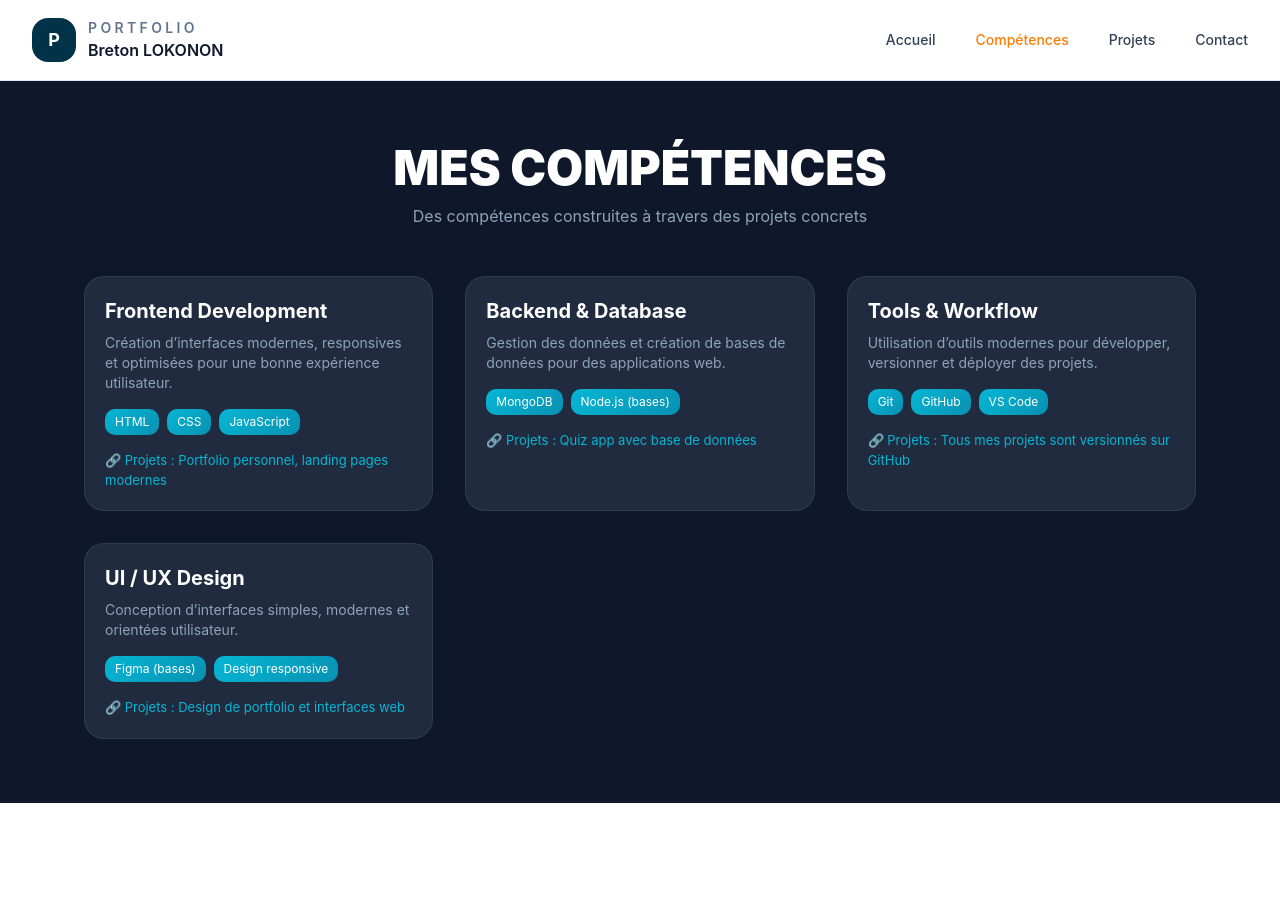
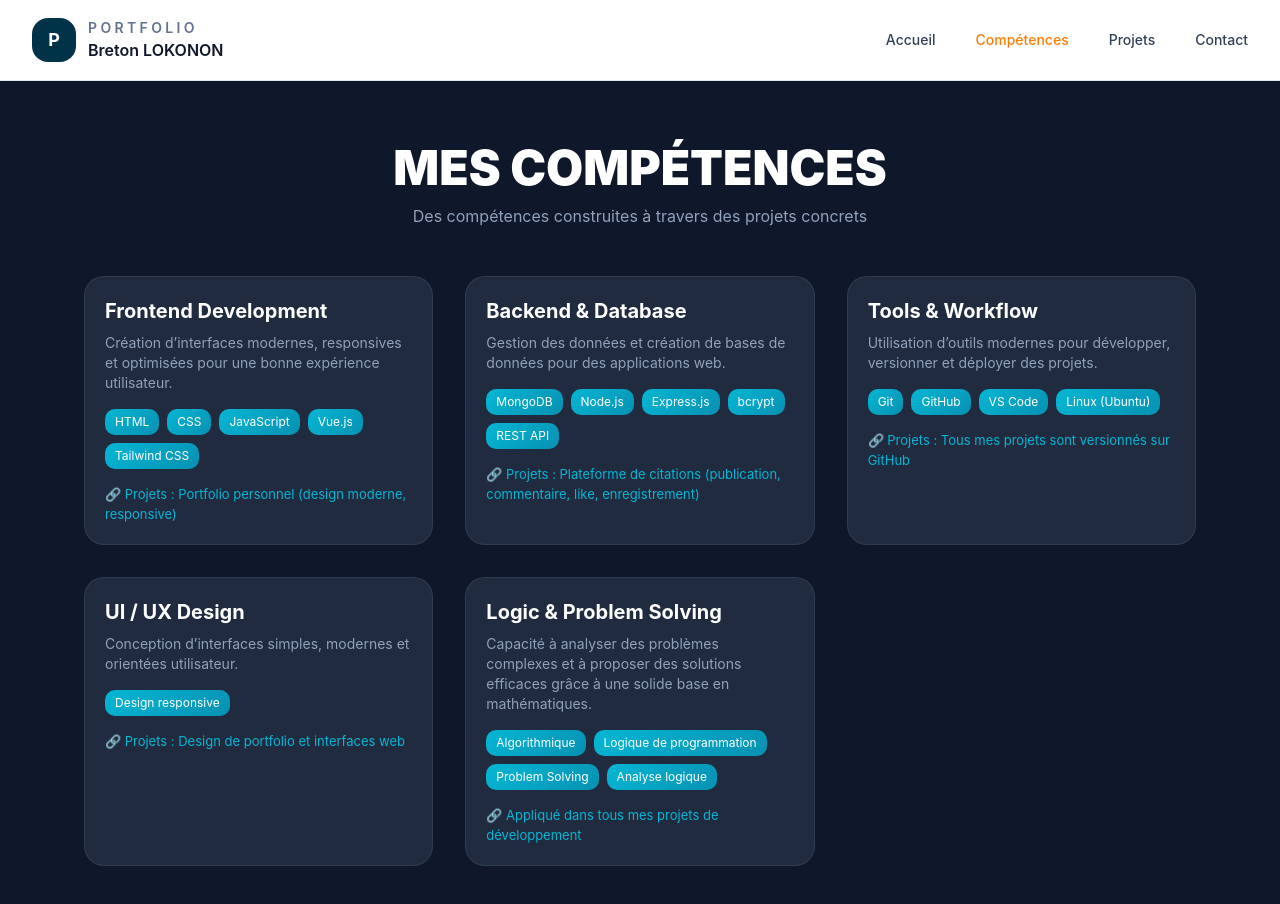
Before and after one commit to Brechou/Portfolio, a Vue app in the folder portfolio/: page /competence in a window 1280 px wide. Shown: the top 904 px of the page. Before the commit the page ends 803 px from the top, so only its background shows below. Built offline with nearby package versions, Linux system fonts and the light colour scheme.

Commit message:
restes a ajouter les liens

```diff
--- a/portfolio/src/views/Competence.vue
+++ b/portfolio/src/views/Competence.vue
@@ -2,7 +2,6 @@
 
 <template>
   <section id="skills" class="py-16 bg-slate-900">
-
     <!-- Title -->
     <div class="text-center mb-12">
       <h2 class="text-white text-3xl sm:text-5xl font-black">
@@ -13,24 +12,28 @@
       </p>
     </div>
 
-  <div class="grid md:grid-cols-2 lg:grid-cols-3 gap-8 px-5 max-w-6xl mx-auto">
-
+    <div
+      class="grid md:grid-cols-2 lg:grid-cols-3 gap-8 px-5 max-w-6xl mx-auto"
+    >
       <!-- FRONTEND -->
       <div class="skill-card">
         <h3 class="text-white text-xl font-bold">Frontend Development</h3>
 
         <p class="text-slate-400 text-sm mt-2">
-        Création d’interfaces modernes, responsives et optimisées pour une bonne expérience utilisateur.
+          Création d’interfaces modernes, responsives et optimisées pour une
+          bonne expérience utilisateur.
         </p>
 
         <div class="flex flex-wrap gap-2 mt-4">
           <span class="tag">HTML</span>
           <span class="tag">CSS</span>
           <span class="tag">JavaScript</span>
+          <span class="tag">Vue.js</span>
+          <span class="tag">Tailwind CSS</span>
         </div>
 
         <p class="project-ref mt-4">
-        🔗 Projets : Portfolio personnel, landing pages modernes
+          🔗 Projets : Portfolio personnel (design moderne, responsive)
         </p>
       </div>
 
@@ -39,16 +42,21 @@
         <h3 class="text-white text-xl font-bold">Backend & Database</h3>
 
         <p class="text-slate-400 text-sm mt-2">
-        Gestion des données et création de bases de données pour des applications web.
+          Gestion des données et création de bases de données pour des
+          applications web.
         </p>
 
         <div class="flex flex-wrap gap-2 mt-4">
           <span class="tag">MongoDB</span>
-        <span class="tag">Node.js (bases)</span>
+          <span class="tag">Node.js</span>
+          <span class="tag">Express.js</span>
+          <span class="tag">bcrypt</span>
+          <span class="tag">REST API</span>
         </div>
 
         <p class="project-ref mt-4">
-        🔗 Projets : Quiz app avec base de données
+          🔗 Projets : Plateforme de citations (publication, commentaire, like,
+          enregistrement)
         </p>
       </div>
 
@@ -57,13 +65,15 @@
         <h3 class="text-white text-xl font-bold">Tools & Workflow</h3>
 
         <p class="text-slate-400 text-sm mt-2">
-        Utilisation d’outils modernes pour développer, versionner et déployer des projets.
+          Utilisation d’outils modernes pour développer, versionner et déployer
+          des projets.
         </p>
 
         <div class="flex flex-wrap gap-2 mt-4">
           <span class="tag">Git</span>
           <span class="tag">GitHub</span>
           <span class="tag">VS Code</span>
+          <span class="tag">Linux (Ubuntu)</span>
         </div>
 
         <p class="project-ref mt-4">
@@ -80,7 +90,6 @@
         </p>
 
         <div class="flex flex-wrap gap-2 mt-4">
-        <span class="tag">Figma (bases)</span>
           <span class="tag">Design responsive</span>
         </div>
 
@@ -89,8 +98,27 @@
         </p>
       </div>
 
+      <!-- LOGIC / PROBLEM SOLVING -->
+      <div class="skill-card">
+        <h3 class="text-white text-xl font-bold">Logic & Problem Solving</h3>
+
+        <p class="text-slate-400 text-sm mt-2">
+          Capacité à analyser des problèmes complexes et à proposer des
+          solutions efficaces grâce à une solide base en mathématiques.
+        </p>
+
+        <div class="flex flex-wrap gap-2 mt-4">
+          <span class="tag">Algorithmique</span>
+          <span class="tag">Logique de programmation</span>
+          <span class="tag">Problem Solving</span>
+          <span class="tag">Analyse logique</span>
         </div>
 
+        <p class="project-ref mt-4">
+          🔗 Appliqué dans tous mes projets de développement
+        </p>
+      </div>
+    </div>
   </section>
 </template>
 
@@ -109,7 +137,7 @@
 }
 
 .tag {
-  background: linear-gradient(135deg, #06B6D4, #0891B2);
+  background: linear-gradient(135deg, #06b6d4, #0891b2);
   padding: 4px 10px;
   border-radius: 10px;
   font-size: 12px;
@@ -118,6 +146,6 @@
 
 .project-ref {
   font-size: 13px;
-  color: #06B6D4;
+  color: #06b6d4;
 }
 </style>
--- a/portfolio/src/views/Projet.vue
+++ b/portfolio/src/views/Projet.vue
@@ -2,45 +2,51 @@
 
 <template>
   <section id="projects" class="py-16 bg-slate-900">
-
     <!-- Title -->
     <div class="text-center mb-12">
-    <h2 class="text-white text-3xl sm:text-5xl font-black">
-      MES PROJETS
-    </h2>
+      <h2 class="text-white text-3xl sm:text-5xl font-black">MES PROJETS</h2>
       <p class="text-slate-400 mt-3">
-      Des projets concrets qui montrent ce que je peux créer
+        Des projets publics et concrets qui démontrent mes compétences en
+        développement
       </p>
     </div>
 
     <!-- GRID -->
-  <div class="grid md:grid-cols-2 lg:grid-cols-3 gap-8 px-5 max-w-6xl mx-auto">
-
+    <div
+      class="grid md:grid-cols-2 lg:grid-cols-3 gap-8 px-5 max-w-6xl mx-auto"
+    >
       <!-- PROJECT 1 -->
       <div class="project-card">
         <img src="" class="rounded-xl mb-4" />
 
-      <h3 class="text-white font-bold text-xl">
-        Portfolio Développeur
-      </h3>
+        <h3 class="text-white font-bold text-xl">Portfolio Développeur</h3>
 
         <p class="text-slate-400 text-sm mt-2">
-        Création d’un portfolio moderne pour présenter mes compétences et projets avec un design responsive et interactif.
+          Développement d’un portfolio moderne pour présenter mes compétences et
+          projets avec une interface fluide et responsive.
         </p>
 
         <p class="highlight mt-2">
-        🎯 Objectif : me rendre visible et attirer des opportunités
+          🎯 Objectif : attirer des opportunités et valoriser mon profil de
+          développeur
         </p>
 
         <div class="flex gap-2 mt-3 flex-wrap">
           <span class="tag">HTML</span>
           <span class="tag">CSS</span>
           <span class="tag">JavaScript</span>
+          <span class="tag">Vue.js</span>
+          <span class="tag">Tailwind CSS</span>
         </div>
 
         <div class="flex gap-4 mt-4">
-        <a href="#" class="btn">Voir le site</a>
-        <a href="#" class="btn-outline">Code</a>
+          <a class="btn opacity-50 cursor-not-allowed">🚧 Démo bientôt</a>
+          <a
+            href="https://github.com/Brechou/Portfolio"
+            target="_blank"
+            class="btn-outline"
+            >💻 Code source</a
+          >
         </div>
       </div>
 
@@ -48,27 +54,35 @@
       <div class="project-card">
         <img src="" class="rounded-xl mb-4" />
 
-      <h3 class="text-white font-bold text-xl">
-        Application de Quiz (MongoDB)
-      </h3>
+        <h3 class="text-white font-bold text-xl">Plateforme de Citations</h3>
 
         <p class="text-slate-400 text-sm mt-2">
-        Développement d’une application de quiz avec gestion des questions et stockage des données.
+          Application web permettant aux utilisateurs de publier, liker,
+          commenter et enregistrer des citations avec gestion des données en
+          temps réel.
         </p>
 
         <p class="highlight mt-2">
-        ⚡ Fonctionnalité : base de données dynamique + logique interactive
+          ⚡ Fonctionnalités : authentification, CRUD complet, interactions
+          utilisateurs
         </p>
 
         <div class="flex gap-2 mt-3 flex-wrap">
-        <span class="tag">JavaScript</span>
+          <span class="tag">Vue.js</span>
+          <span class="tag">Node.js</span>
+          <span class="tag">Express.js</span>
           <span class="tag">MongoDB</span>
-        <span class="tag">Node.js</span>
+          <span class="tag">REST API</span>
         </div>
 
         <div class="flex gap-4 mt-4">
-        <a href="#" class="btn">Voir le projet</a>
-        <a href="#" class="btn-outline">Code</a>
+          <a class="btn opacity-50 cursor-not-allowed">🚧 Démo bientôt</a>
+          <a
+            href="https://github.com/Brechou/Portfolio"
+            target="_blank"
+            class="btn-outline"
+            >💻 Code source</a
+          >
         </div>
       </div>
 
@@ -76,32 +90,35 @@
       <div class="project-card">
         <img src="" class="rounded-xl mb-4" />
 
-      <h3 class="text-white font-bold text-xl">
-        Landing Pages Modernes
-      </h3>
+        <h3 class="text-white font-bold text-xl">Site E-commerce</h3>
 
         <p class="text-slate-400 text-sm mt-2">
-        Création de pages web optimisées pour la conversion avec un design moderne et responsive.
+          Création d’un site e-commerce avec affichage dynamique des produits et
+          gestion des interactions utilisateur.
         </p>
 
         <p class="highlight mt-2">
-        🚀 Focus : design attractif + expérience utilisateur
+          🛒 Focus : expérience utilisateur, gestion des produits et logique
+          panier
         </p>
 
         <div class="flex gap-2 mt-3 flex-wrap">
-        <span class="tag">HTML</span>
-        <span class="tag">CSS</span>
-        <span class="tag">Responsive</span>
+          <span class="tag">Vue.js</span>
+          <span class="tag">JavaScript</span>
+          <span class="tag">Tailwind CSS</span>
         </div>
 
         <div class="flex gap-4 mt-4">
-        <a href="#" class="btn">Voir le site</a>
-        <a href="#" class="btn-outline">Code</a>
+          <a class="btn opacity-50 cursor-not-allowed">🚧 Démo bientôt</a>
+          <a
+            href="https://github.com/Brechou/Portfolio"
+            target="_blank"
+            class="btn-outline"
+            >💻 Code source</a
+          >
         </div>
       </div>
-
     </div>
-
   </section>
 </template>
 
@@ -120,7 +137,7 @@
 }
 
 .tag {
-  background: linear-gradient(135deg, #06B6D4, #0891B2);
+  background: linear-gradient(135deg, #06b6d4, #0891b2);
   padding: 4px 10px;
   border-radius: 10px;
   font-size: 12px;
@@ -128,21 +145,21 @@
 }
 
 .btn {
-  background: linear-gradient(135deg, #06B6D4, #0891B2);
+  background: linear-gradient(135deg, #06b6d4, #0891b2);
   padding: 6px 14px;
   border-radius: 8px;
   color: white;
 }
 
 .btn-outline {
-  border: 1px solid #06B6D4;
+  border: 1px solid #06b6d4;
   padding: 6px 14px;
   border-radius: 8px;
-  color: #06B6D4;
+  color: #06b6d4;
 }
 
 .highlight {
   font-size: 13px;
-  color: #06B6D4;
+  color: #06b6d4;
 }
 </style>
```
Also changed, not shown: portfolio/src/views/Accceuil.vue (+113 -46 lines). Lines whose indentation alone changed are shown as unchanged.
